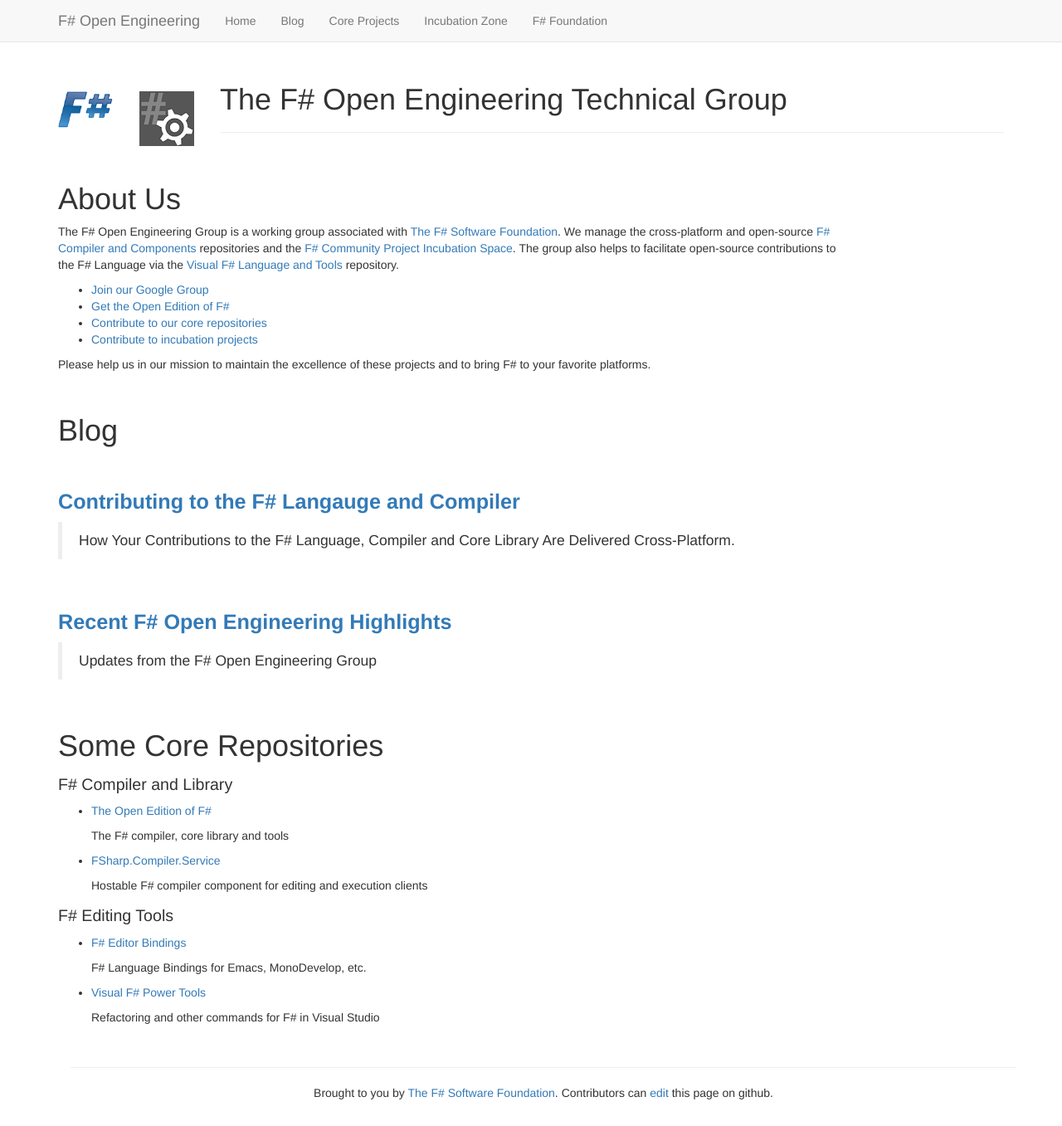
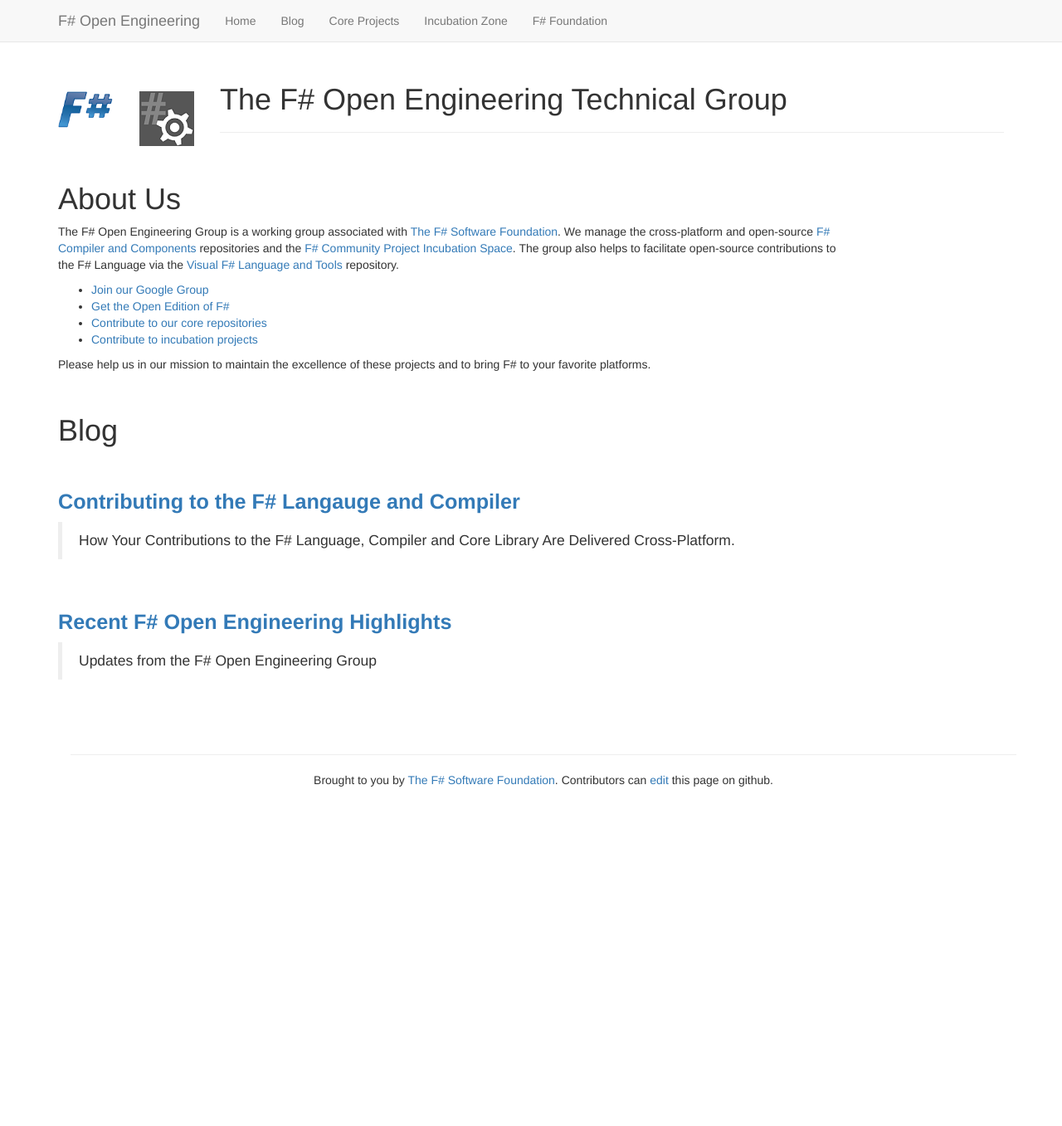
Before and after one commit to fsharp/fsharp.github.io, a Jekyll site: the page built from index.md, in a window 1280 px wide and 1357 px high. Shown: the whole window at 83% size. Built offline with Jekyll 4.4.1, drawn with Linux system fonts in a browser that asks for light colours; nearby versions of some CDN libraries; some web fonts are replaced.

Commit message:
Update index.md

```diff
--- a/index.md
+++ b/index.md
@@ -43,27 +43,3 @@
 > Updates from the F# Open Engineering Group
 
 <br />
-
-
-Some Core Repositories
-======================
-
-### F# Compiler and Library
-
-* [The Open Edition of F#](http://github.com/fsharp/fsharp)
-
-  The F# compiler, core library and tools
-
-* [FSharp.Compiler.Service](http://fsharp.github.io/FSharp.Compiler.Service)
-
-  Hostable F# compiler component for editing and execution clients
-
-### F# Editing Tools
-
-* [F# Editor Bindings](http://github.com/fsharp/fsharpbinding)
-
-  F# Language Bindings for Emacs, MonoDevelop, etc.
-
-* [Visual F# Power Tools](http://fsprojects.github.io/VisualFSharpPowerTools)
-
-  Refactoring and other commands for F# in Visual Studio
```
